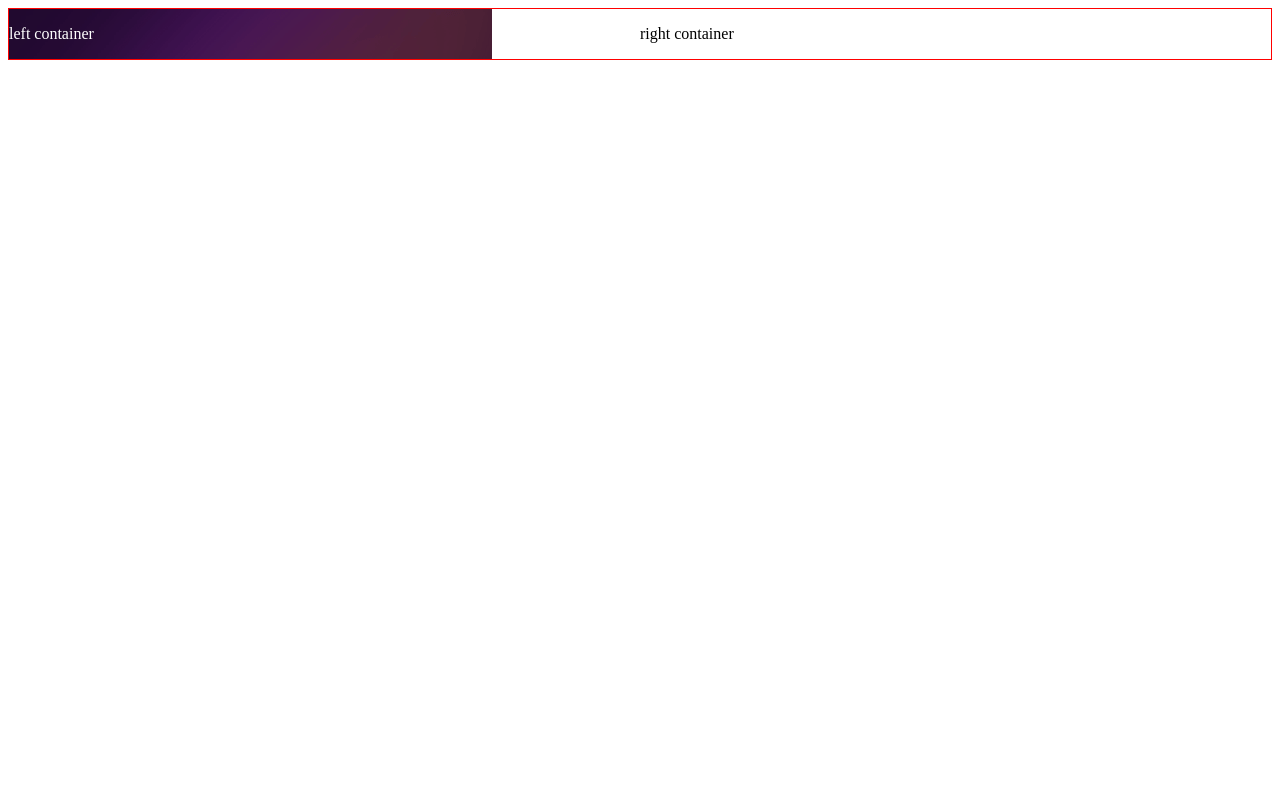
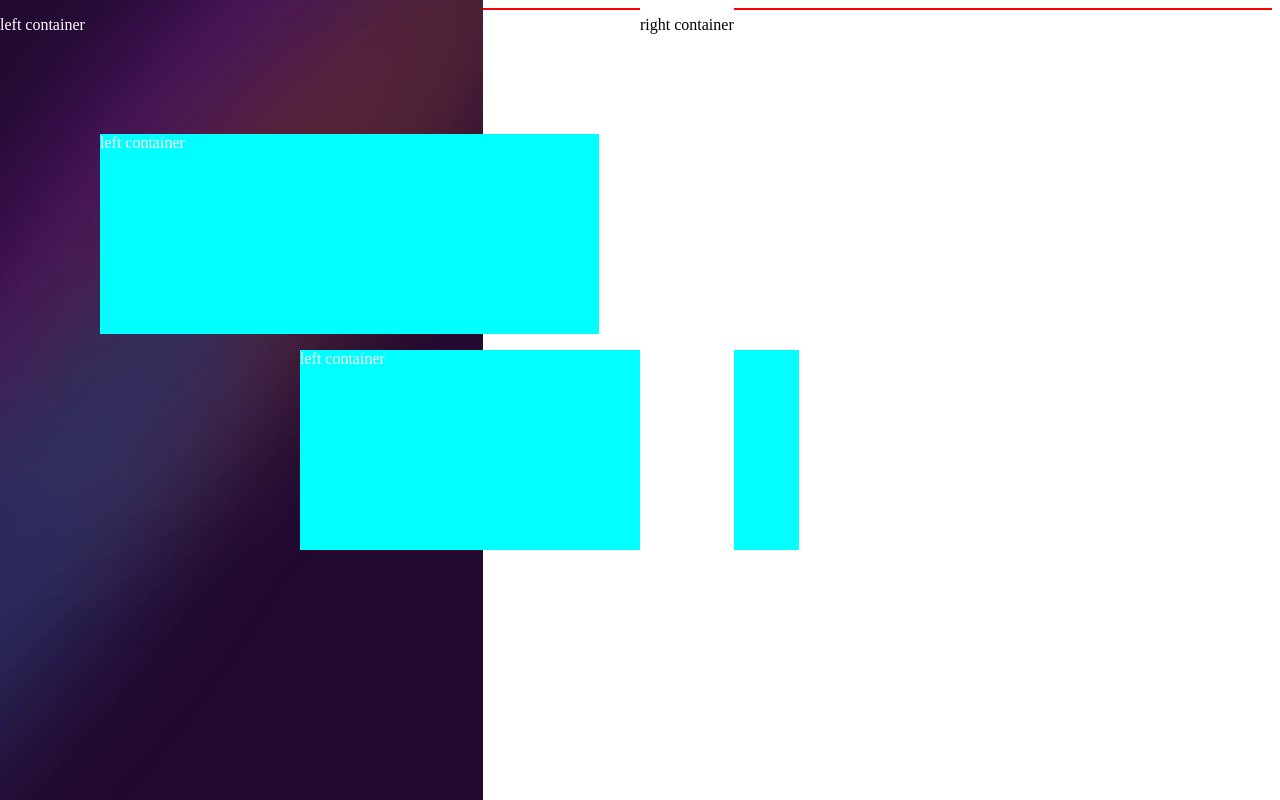
Before and after one commit to grammerjam/tr-main, a plain HTML site: page Project3/index.html in a window 1280 px wide. Drawn offline with Linux system fonts and the light colour scheme.

Commit message:
added the boxes for the card

```diff
--- a/Project3/index.html
+++ b/Project3/index.html
@@ -15,6 +15,12 @@
   <div class="main-container">
     <div class="left-container">
       <p>left container</p>
+      <div class="card1">
+        <p>left container</p>
+      </div>
+      <div class="card2">
+        <p>left container</p>
+      </div>
     </div>
     <div class="right-container">
       <p>right container</p>
--- a/Project3/style.css
+++ b/Project3/style.css
@@ -1,3 +1,10 @@
+* {
+    margin: o;
+    padding: 0;
+    box-sizing: border-box;
+}
+
+/* not sure if the border is still neccessary but we'll see, i leave that to you lol */
 body{
     border: red solid 1px;
 }
@@ -5,6 +12,11 @@ body{
 .main-container{
     display: flex;
     flex-direction: row;
+    position:absolute;
+    top:0px;
+    right:0px;
+    bottom:0px;
+    left:0px;
 }
 
 .left-container{
@@ -16,8 +28,23 @@ body{
 
 .left-container p{
     color: white;
+
 }
 
 .right-container{
     background-color: white;
 }
+
+.card1 {
+    margin-top: 100px;
+    height: 200px;
+    background-color: aqua;
+    width: 499px;
+    margin-left: 100px;
+}
+.card2 {
+    height: 200px;
+    background-color: aqua;
+    width: 499px;
+    margin-left: 300px;
+}
```
